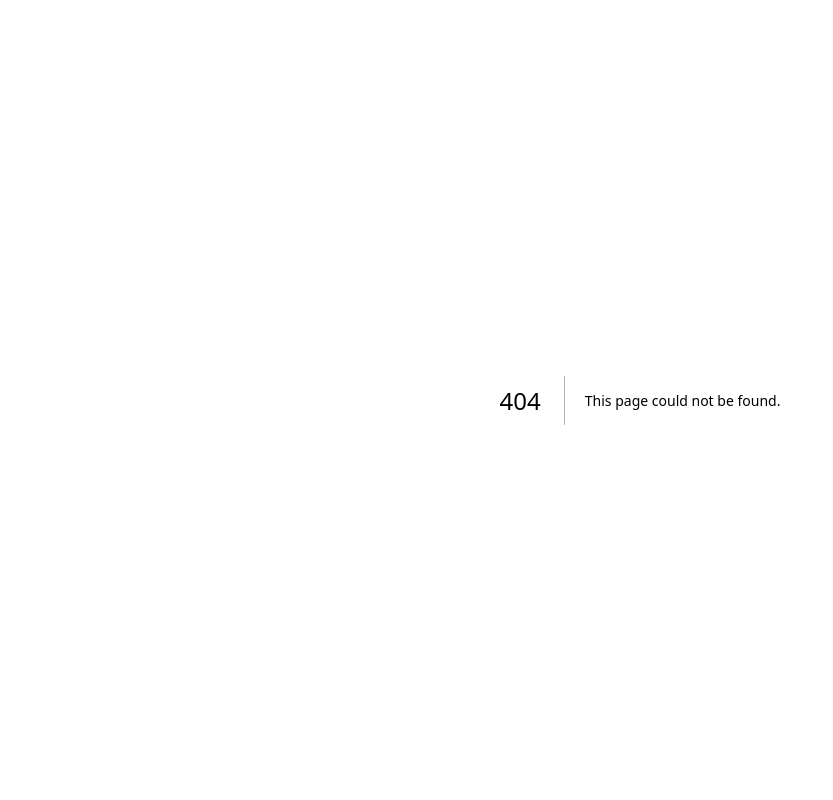
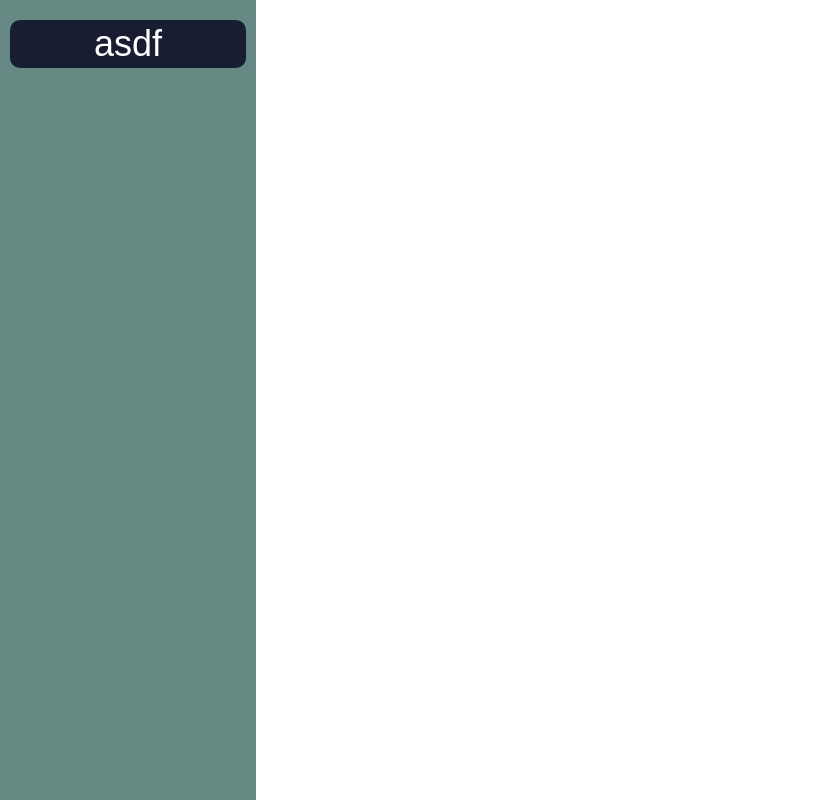
Before and after one commit to jsm8109jsm/jsm8109jsm-portfolio-admin, a Next.js app: page /modifier in a window 1280 px wide. Before the commit this address had no page. Shown: the whole page, without its empty margins (0-833 px from the left). Built offline with nearby package versions, Linux system fonts and the light colour scheme.

Commit message:
FEAT :: Sidebar 틀

```diff
--- /dev/null
+++ b/components/layout/Sidebar.tsx
@@ -0,0 +1,19 @@
+import Link from "next/link";
+import { useRouter } from "next/router";
+import React from "react";
+
+function Sidebar() {
+  const router = useRouter();
+  console.log(router);
+  return (
+    <div className="w-64 bg-teal h-full fixed px-2.5 py-5">
+      <Link href="/">
+        <div className="w-full h-12 bg-black text-white justify-center text-4xl flex items-center rounded-10">
+          asdf
+        </div>
+      </Link>
+    </div>
+  );
+}
+
+export default Sidebar;
--- /dev/null
+++ b/pages/modifier/index.tsx
@@ -0,0 +1,12 @@
+import React from "react";
+import Sidebar from "../../components/layout/Sidebar";
+
+function index() {
+  return (
+    <div>
+      <Sidebar />
+    </div>
+  );
+}
+
+export default index;
--- a/styles/globals.css
+++ b/styles/globals.css
@@ -4,7 +4,6 @@
  * plugins.
  */
  @tailwind base;
-
  /**
   * This injects Tailwind's component classes and any component classes
   * registered by plugins.
@@ -16,3 +15,15 @@
   * by plugins.
   */
  @tailwind utilities;
+
+
+ @import url('https://fonts.googleapis.com/css2?family=Lemon&display=swap');
+ @import url('https://cdn.rawgit.com/moonspam/NanumSquare/master/nanumsquare.css');
+ @import url('https://fonts.googleapis.com/css2?family=Black+Han+Sans&display=swap');
+
+@import url('https://fonts.googleapis.com/css2?family=Noto+Sans+KR&display=swap');
+ @layer base {
+   html > body{
+    font-family: 'Noto Sans KR', sans-serif;
+   }
+ }
```
